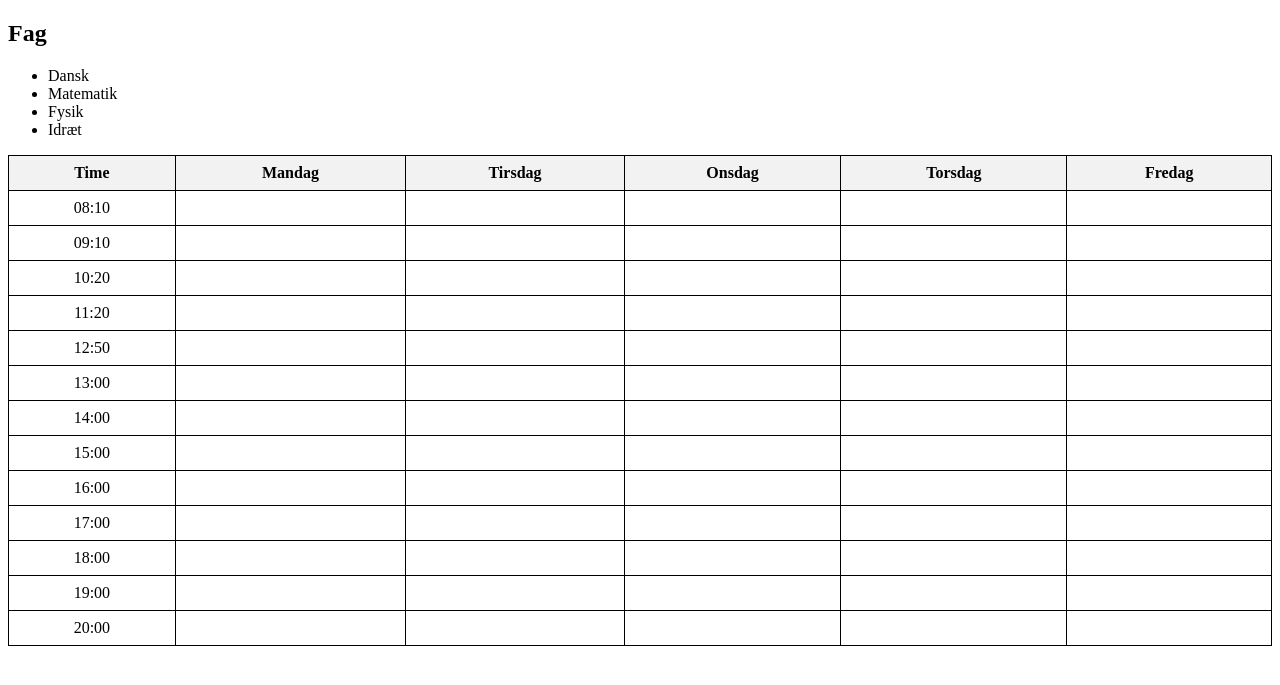
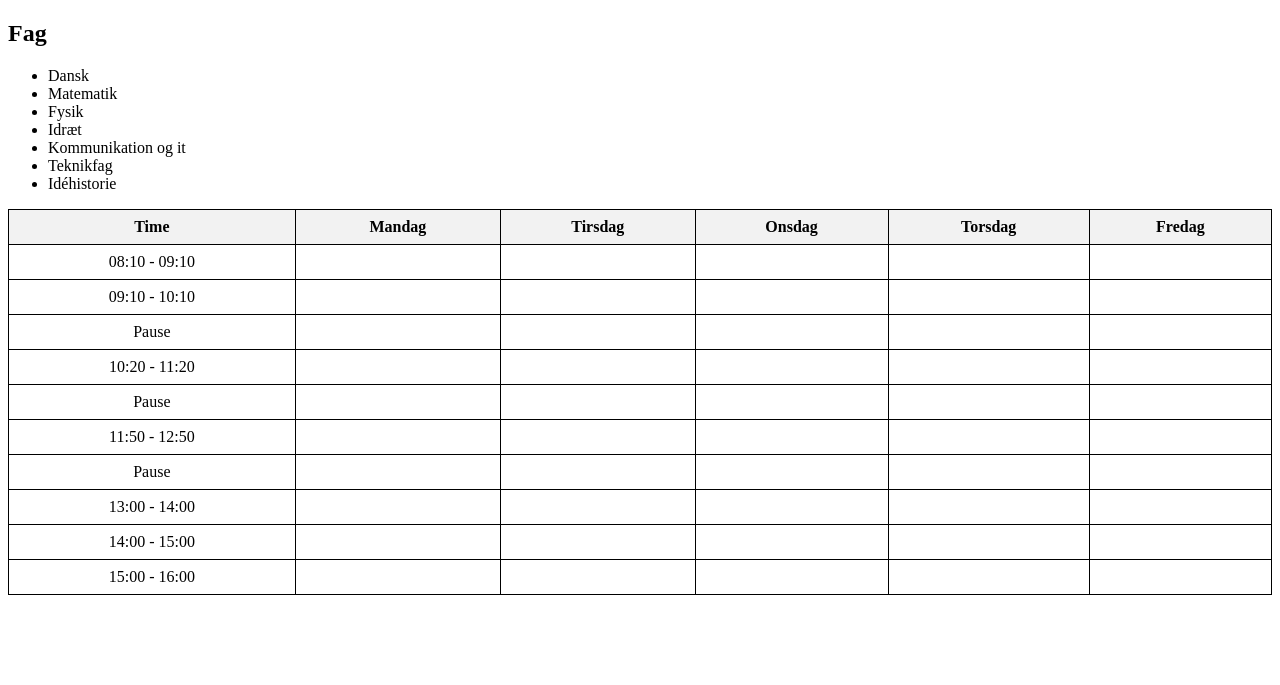
Before and after one commit to SebastianThomsen/Eksamens-Projekt, a PHP site: page /app/frontend/pages/schedule.php in a window 1280 px wide. Shown: the top 685 px of the page. Run offline with PHP 8.4, Linux system fonts and the light colour scheme.

Commit message:
mere skema

```diff
--- a/app/frontend/pages/schedule.php
+++ b/app/frontend/pages/schedule.php
@@ -28,6 +28,9 @@
             <li onclick="selectSubject('Matematik')">Matematik</li>
             <li onclick="selectSubject('Fysik')">Fysik</li>
             <li onclick="selectSubject('Idræt')">Idræt</li>
+            <li onclick="selectSubject('Kommunikation og it')">Kommunikation og it</li>
+            <li onclick="selectSubject('Teknikfag')">Teknikfag</li>
+            <li onclick="selectSubject('Idéhistorie')">Idéhistorie</li>
         </ul>
     </div>
 
@@ -45,7 +48,7 @@
         </thead>
         <tbody>
             <?php
-            $time_slots = ['08:10', '09:10', '10:20', '11:20', '12:50', '13:00', '14:00', '15:00', '16:00', '17:00', '18:00', '19:00', '20:00'];
+            $time_slots = ['08:10 - 09:10', '09:10 - 10:10', 'Pause', '10:20 - 11:20', 'Pause', '11:50 - 12:50', 'Pause', '13:00 - 14:00', '14:00 - 15:00', '15:00 - 16:00',];
             $days = ['Monday', 'Tuesday', 'Wednesday', 'Thursday', 'Friday'];
             foreach ($time_slots as $time_slot): ?>
                 <tr>
```
